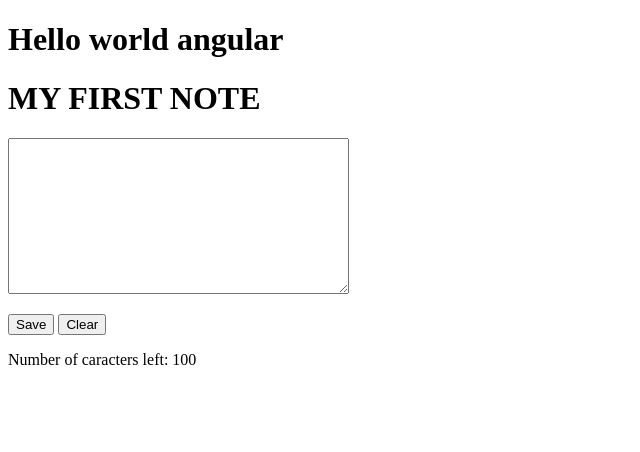
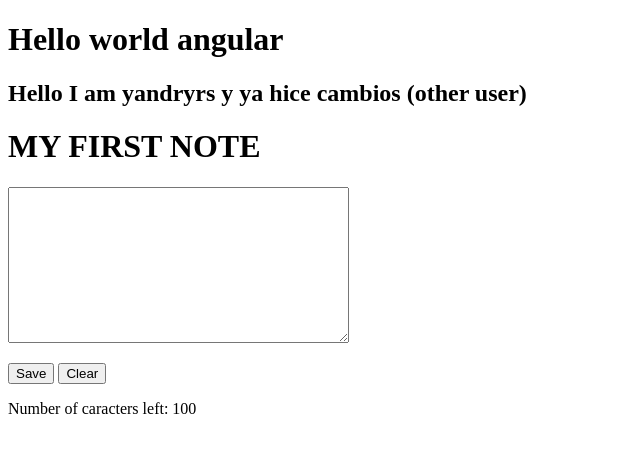
Before and after one commit to yandry0007/allAngular, a plain HTML site: page index.html in a window 1280 px wide. Shown: the whole page, without its empty margins (0-640 px from the left). Drawn offline with Linux system fonts and the light colour scheme.

Commit message:
Soy yandryrs

```diff
--- a/index.html
+++ b/index.html
@@ -4,6 +4,7 @@
     <head></head>
         <body>
             <h1>Hello world angular</h1>
+            <h2>Hello I am yandryrs y ya hice cambios (other user)</h2>
             <div ng-controller="myFirstCtr">
                 <h1>MY FIRST NOTE</h1>
                 <p><textarea ng-model="message" cols="40" rows="10"> </textarea></p>
```
